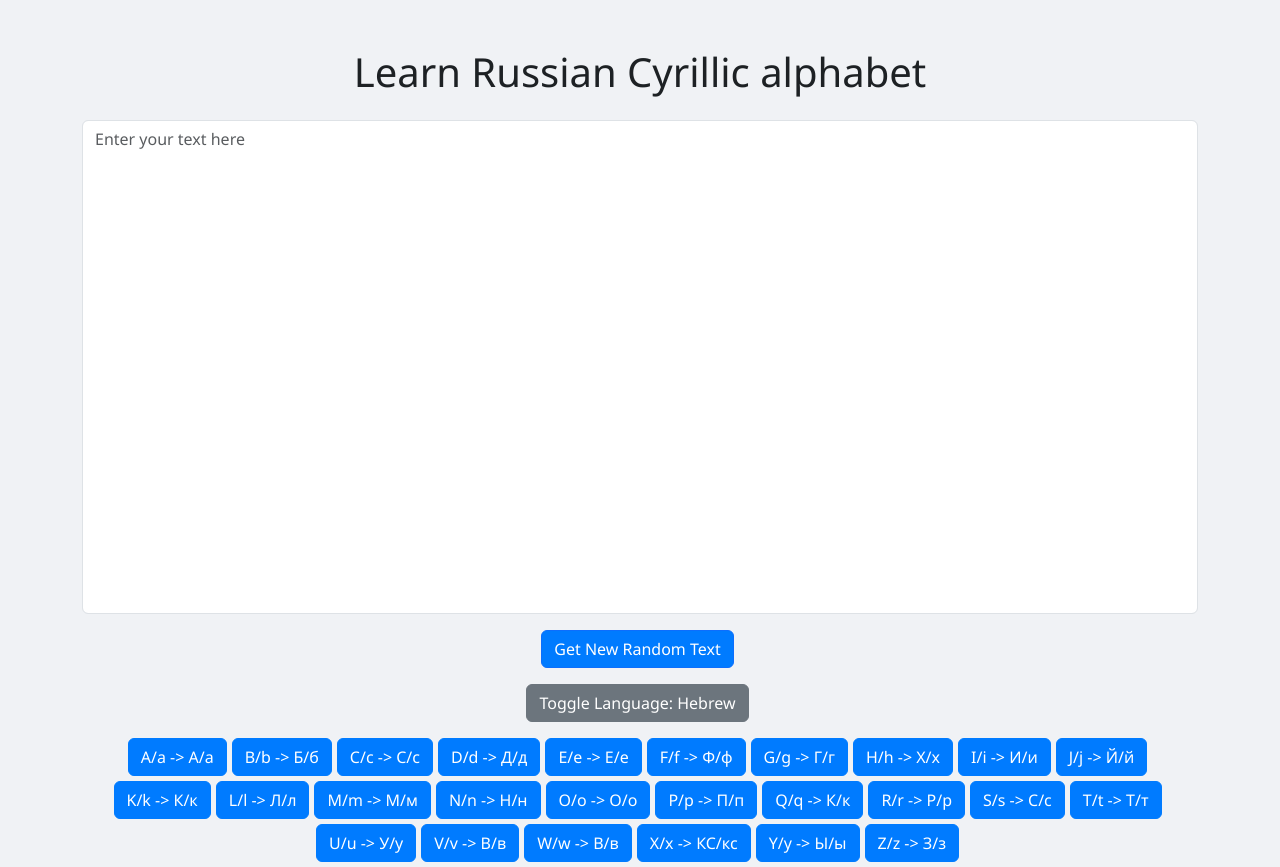
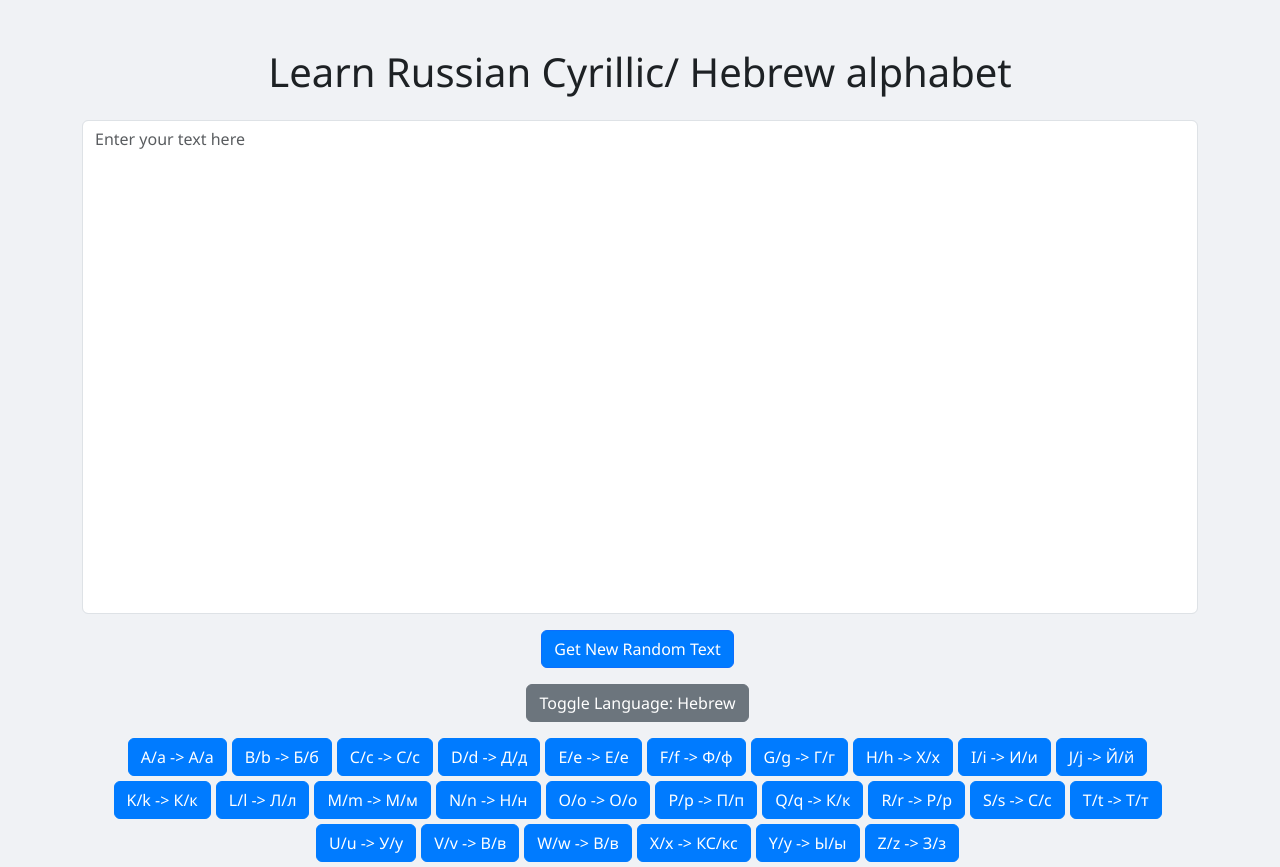
Before and after one commit to bricel/alphabeteacher, a plain HTML site: page index.html in a window 1280 px wide. Drawn offline with nearby package versions, Linux system fonts and the light colour scheme; no server answers.

Commit message:
Update index.html

```diff
--- a/index.html
+++ b/index.html
@@ -39,7 +39,7 @@
     }
 </style>
 <div class="container mt-5">
-    <h1 class="text-center mb-4">Learn Russian Cyrillic alphabet</h1>
+    <h1 class="text-center mb-4">Learn Russian Cyrillic/ Hebrew  alphabet</h1>
     <div class="row">
         <div class="col-md-12">
             <textarea id="textInput" placeholder="Enter your text here" rows="20" cols="80" class="form-control mb-3"></textarea>
```
